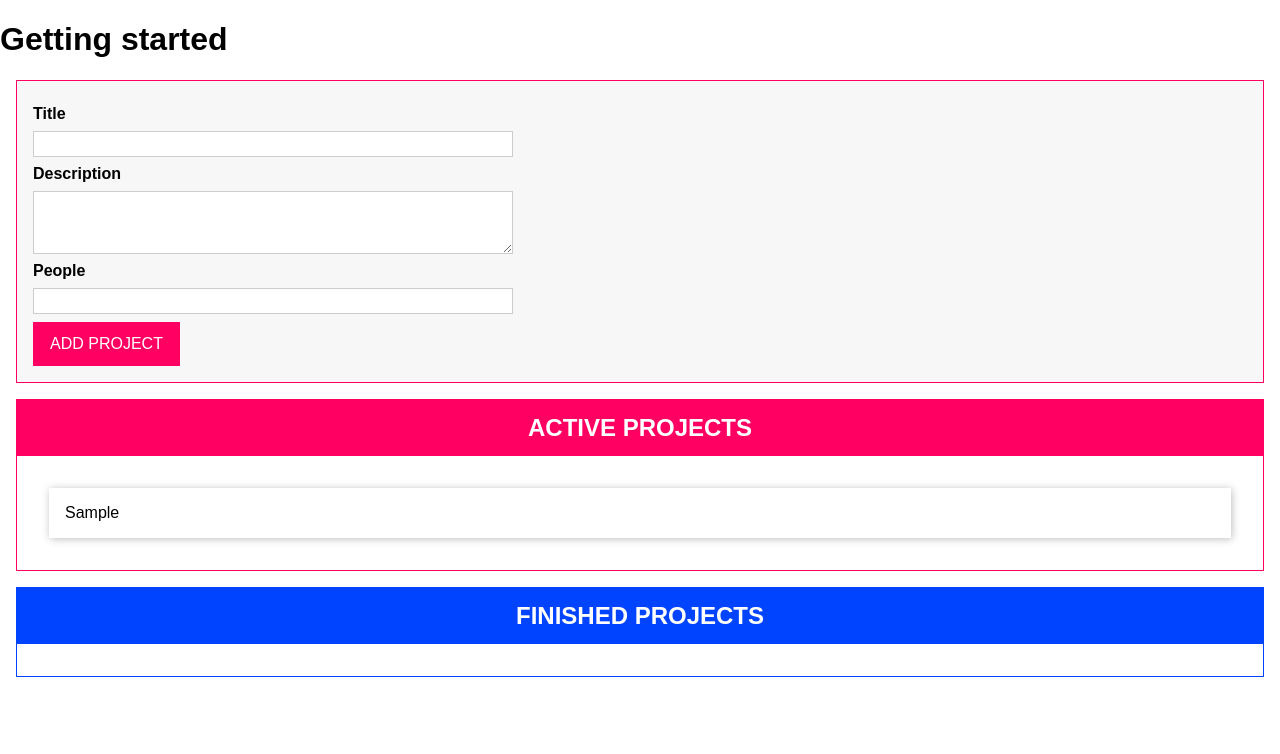
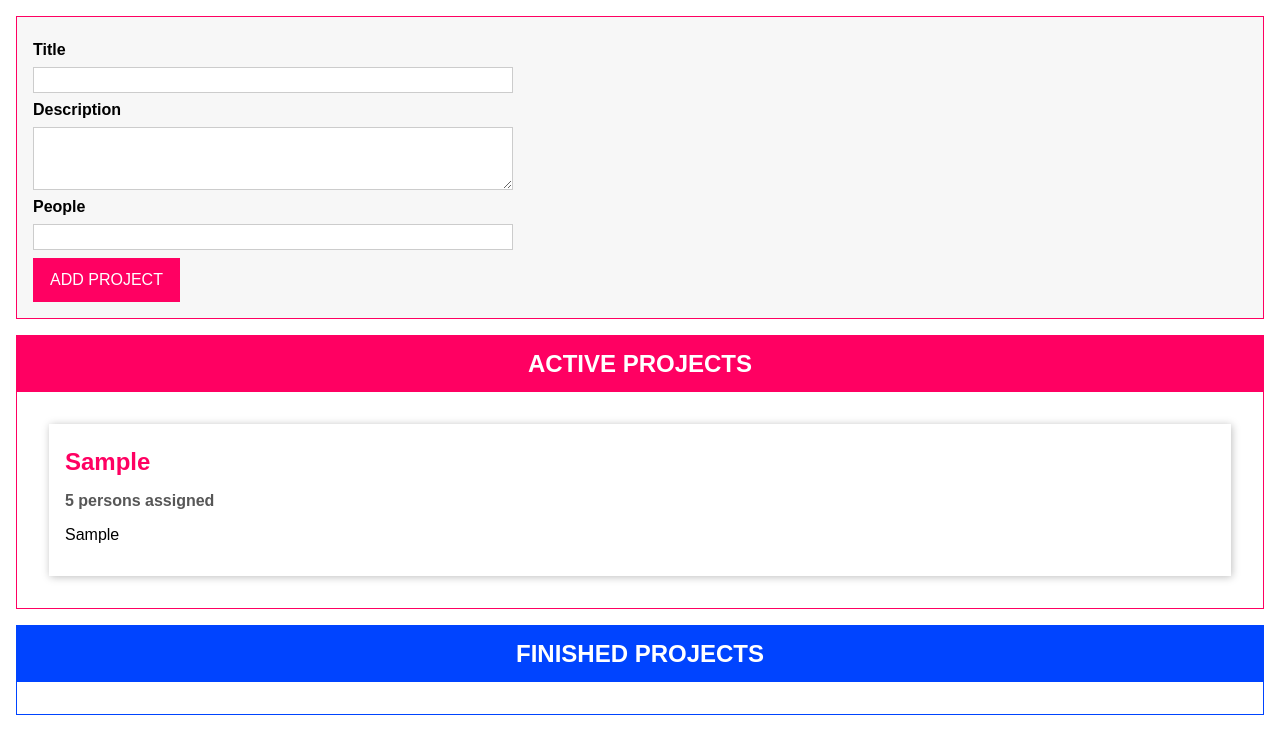
Before and after one commit to IsaacThaJunior/Project-manager-with-Typescript, a website with bundled scripts: page index.html in a window 1280 px wide. Both pictures are taken after typing "Sample", "Sample", "5" into the empty fields and a click on the button "ADD PROJECT". Built offline with nearby package versions, Linux system fonts and the light colour scheme.

Commit message:
Handled a worrying bug that has been disturbing

```diff
--- a/index.html
+++ b/index.html
@@ -9,7 +9,6 @@
     <script src="dist/app.js" defer></script>
   </head>
   <body>
-    <h1>Getting started</h1>
     <template id="project-input">
       <form>
         <div class="form-control">
@@ -28,7 +27,11 @@
       </form>
     </template>
     <template id="single-project">
-			<li></li>
+      <li>
+        <h2></h2>
+        <h3></h3>
+        <p></p>
+      </li>
     </template>
     <template id="project-list">
       <section class="projects">
--- a/src/app.ts
+++ b/src/app.ts
@@ -1,3 +1,15 @@
+// Drag & Drop Interfaces
+interface Draggable {
+	dragStartHandler(event: DragEvent): void;
+	dragEndHandler(event: DragEvent): void;
+}
+
+interface DragTarget {
+	dragOverHandler(event: DragEvent): void;
+	dropHandler(event: DragEvent): void;
+	dragLeaveHandler(event: DragEvent): void;
+}
+
 // Project type
 enum ProjectStatus {
 	Active,
@@ -30,8 +42,8 @@ class ProjectState extends State<Project> {
 	private static instance: ProjectState;
 
 	private constructor() {
-    super()
-  }
+		super();
+	}
 
 	static getInstance() {
 		if (this.instance) {
@@ -55,15 +67,15 @@ class ProjectState extends State<Project> {
 		}
 	}
 
-	moveProject(projectId: string, newStatus: 'active' | 'finished') {
-		const project = this.projects.find((prj) => prj.id === projectId);
-		if (project && project.status !== newStatus) {
-			project.status = newStatus;
-			for (const listenerFn of this.listeners) {
-				listenerFn(this.projects.slice());
-			}
-		}
-	}
+	// moveProject(projectId: string, newStatus: 'active' | 'finished') {
+	// 	const project = this.projects.find((prj) => prj.id === projectId);
+	// 	if (project && project.status !== newStatus) {
+	// 		project.status = newStatus;
+	// 		for (const listenerFn of this.listeners) {
+	// 			listenerFn(this.projects.slice());
+	// 		}
+	// 	}
+	// }
 }
 
 // Creating a global state object
@@ -116,6 +128,19 @@ function validate(validatableInput: ValidatorConfig) {
 	return isValid;
 }
 
+// A decorator function for bindind this
+function autobind(_: any, _2: string, descriptor: PropertyDescriptor) {
+	const originalMethod = descriptor.value;
+	const adjDescriptor: PropertyDescriptor = {
+		configurable: true,
+		get() {
+			const boundFn = originalMethod.bind(this);
+			return boundFn;
+		},
+	};
+	return adjDescriptor;
+}
+
 abstract class Component<T extends HTMLElement, U extends HTMLElement> {
 	templateElement: HTMLTemplateElement;
 	hostElement: T;
@@ -155,17 +180,32 @@ abstract class Component<T extends HTMLElement, U extends HTMLElement> {
 	abstract renderContent(): void;
 }
 
-// A decorator function for bindind this
-function autobind(_: any, _2: string, descriptor: PropertyDescriptor) {
-	const originalMethod = descriptor.value;
-	const adjDescriptor: PropertyDescriptor = {
-		configurable: true,
-		get() {
-			const boundFn = originalMethod.bind(this);
-			return boundFn;
-		},
-	};
-	return adjDescriptor;
+// ProjectItem class
+class ProjectItem extends Component<HTMLUListElement, HTMLLIElement> {
+	private project: Project;
+
+	get persons() {
+		if (this.project.people === 1) {
+			return '1 person';
+		} else {
+			return `${this.project.people} persons`;
+		}
+	}
+
+	constructor(hostId: string, project: Project) {
+		super('single-project', hostId, false, project.id);
+		this.project = project;
+		this.configure();
+		this.renderContent();
+	}
+
+	configure() {}
+
+	renderContent() {
+		this.element.querySelector('h2')!.textContent = this.project.title;
+		this.element.querySelector('h3')!.textContent = this.persons + ' assigned';
+		this.element.querySelector('p')!.textContent = this.project.description;
+	}
 }
 
 // ProjectList Class
@@ -200,9 +240,8 @@ class ProjectList extends Component<HTMLDivElement, HTMLElement> {
 		)! as HTMLUListElement;
 		listEl.innerHTML = '';
 		for (const prjItem of this.assignedProjects) {
-			const listItem = document.createElement('li');
-			listItem.textContent = prjItem.title;
-			listEl.appendChild(listItem);
+			const listItem = this.element.querySelector('ul')!.id;
+			new ProjectItem(listItem, prjItem);
 		}
 	}
 
@@ -290,7 +329,9 @@ class ProjectInput extends Component<HTMLDivElement, HTMLFormElement> {
 
 		if (Array.isArray(userInput)) {
 			const [title, desc, people] = userInput;
+
 			projectState.addProject(title, desc, people);
+
 			this.clearInputs();
 		}
 	}
```
Lines whose indentation alone changed are shown as unchanged.
